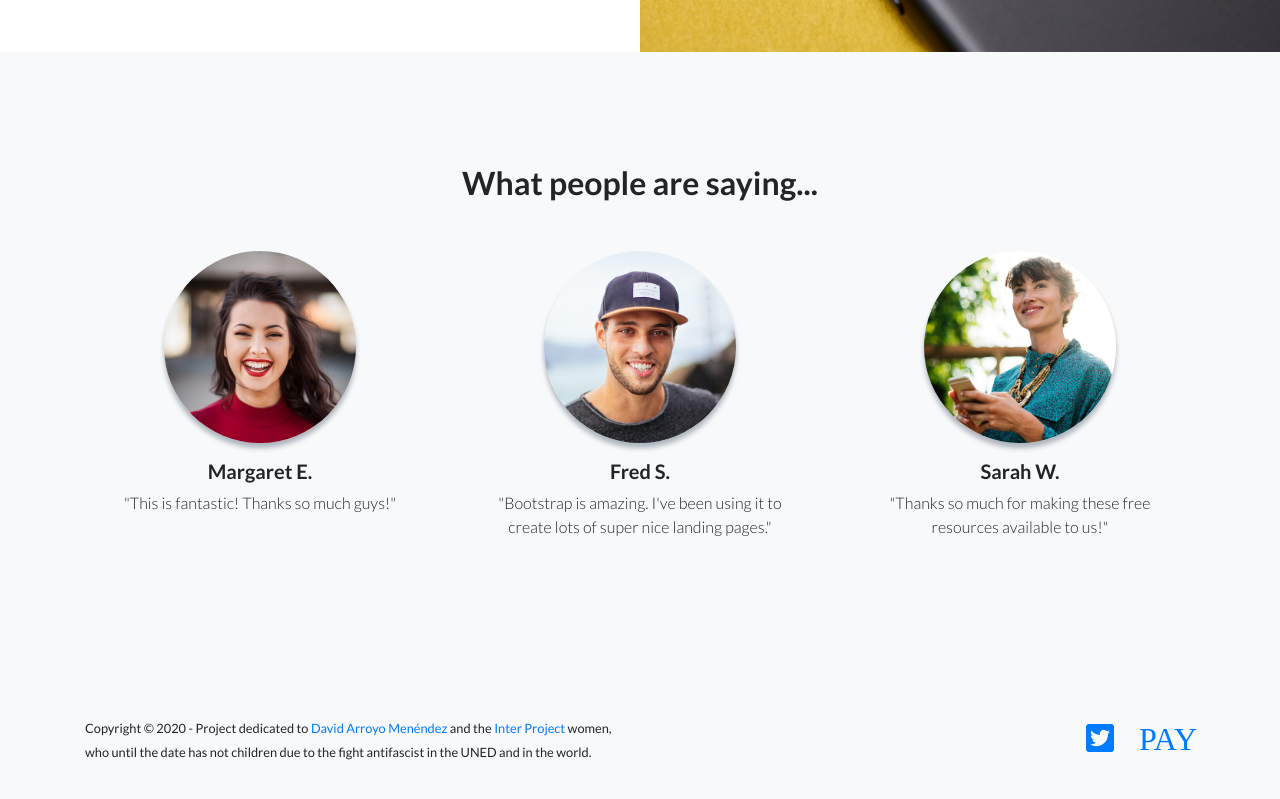
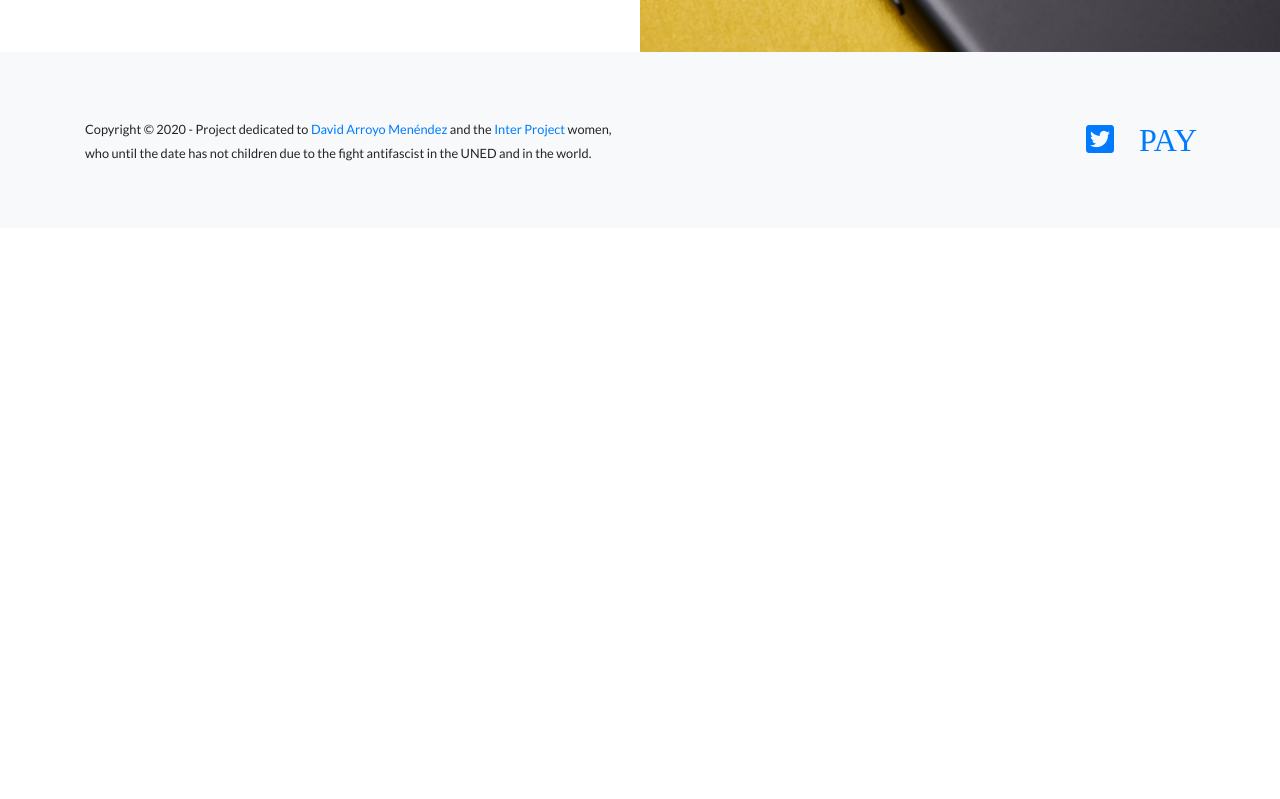
Before and after one commit to davidam/damelibraries-web, a website: page index.html in a window 1280 px wide. Shown: the part 2999-3798 px from the top of the page. After the commit the page ends 3227 px from the top, so only its background shows below. Drawn offline with Linux system fonts and the light colour scheme.

Commit message:
index.html: commenting testimonials

```diff
--- a/index.html
+++ b/index.html
@@ -179,35 +179,35 @@
     </div>
   </section>
 
-  <!-- Testimonials -->
-  <section class="testimonials text-center bg-light">
-    <div class="container">
-      <h2 class="mb-5">What people are saying...</h2>
-      <div class="row">
-        <div class="col-lg-4">
-          <div class="testimonial-item mx-auto mb-5 mb-lg-0">
-            <img class="img-fluid rounded-circle mb-3" src="img/testimonials-1.jpg" alt="">
-            <h5>Margaret E.</h5>
-            <p class="font-weight-light mb-0">"This is fantastic! Thanks so much guys!"</p>
-          </div>
-        </div>
-        <div class="col-lg-4">
-          <div class="testimonial-item mx-auto mb-5 mb-lg-0">
-            <img class="img-fluid rounded-circle mb-3" src="img/testimonials-2.jpg" alt="">
-            <h5>Fred S.</h5>
-            <p class="font-weight-light mb-0">"Bootstrap is amazing. I've been using it to create lots of super nice landing pages."</p>
-          </div>
-        </div>
-        <div class="col-lg-4">
-          <div class="testimonial-item mx-auto mb-5 mb-lg-0">
-            <img class="img-fluid rounded-circle mb-3" src="img/testimonials-3.jpg" alt="">
-            <h5>Sarah W.</h5>
-            <p class="font-weight-light mb-0">"Thanks so much for making these free resources available to us!"</p>
-          </div>
-        </div>
-      </div>
-    </div>
-  </section>
+  <!-- <\!-- Testimonials -\-> -->
+  <!-- <section class="testimonials text-center bg-light"> -->
+  <!--   <div class="container"> -->
+  <!--     <h2 class="mb-5">What people are saying...</h2> -->
+  <!--     <div class="row"> -->
+  <!--       <div class="col-lg-4"> -->
+  <!--         <div class="testimonial-item mx-auto mb-5 mb-lg-0"> -->
+  <!--           <img class="img-fluid rounded-circle mb-3" src="img/testimonials-1.jpg" alt=""> -->
+  <!--           <h5>Margaret E.</h5> -->
+  <!--           <p class="font-weight-light mb-0">"This is fantastic! Thanks so much guys!"</p> -->
+  <!--         </div> -->
+  <!--       </div> -->
+  <!--       <div class="col-lg-4"> -->
+  <!--         <div class="testimonial-item mx-auto mb-5 mb-lg-0"> -->
+  <!--           <img class="img-fluid rounded-circle mb-3" src="img/testimonials-2.jpg" alt=""> -->
+  <!--           <h5>Fred S.</h5> -->
+  <!--           <p class="font-weight-light mb-0">"Bootstrap is amazing. I've been using it to create lots of super nice landing pages."</p> -->
+  <!--         </div> -->
+  <!--       </div> -->
+  <!--       <div class="col-lg-4"> -->
+  <!--         <div class="testimonial-item mx-auto mb-5 mb-lg-0"> -->
+  <!--           <img class="img-fluid rounded-circle mb-3" src="img/testimonials-3.jpg" alt=""> -->
+  <!--           <h5>Sarah W.</h5> -->
+  <!--           <p class="font-weight-light mb-0">"Thanks so much for making these free resources available to us!"</p> -->
+  <!--         </div> -->
+  <!--       </div> -->
+  <!--     </div> -->
+  <!--   </div> -->
+  <!-- </section> -->
 
   <!-- Call to Action -->
   <!-- <section class="call-to-action text-white text-center"> -->
```
